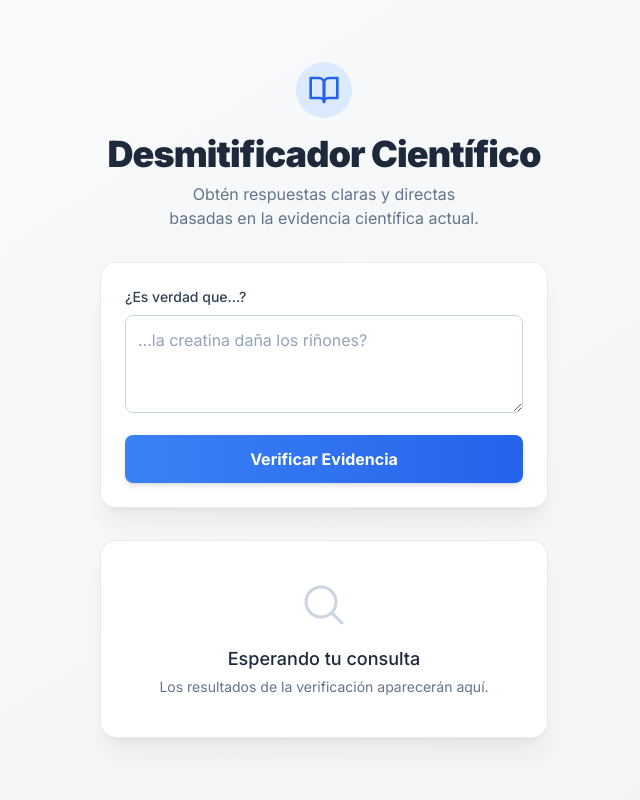
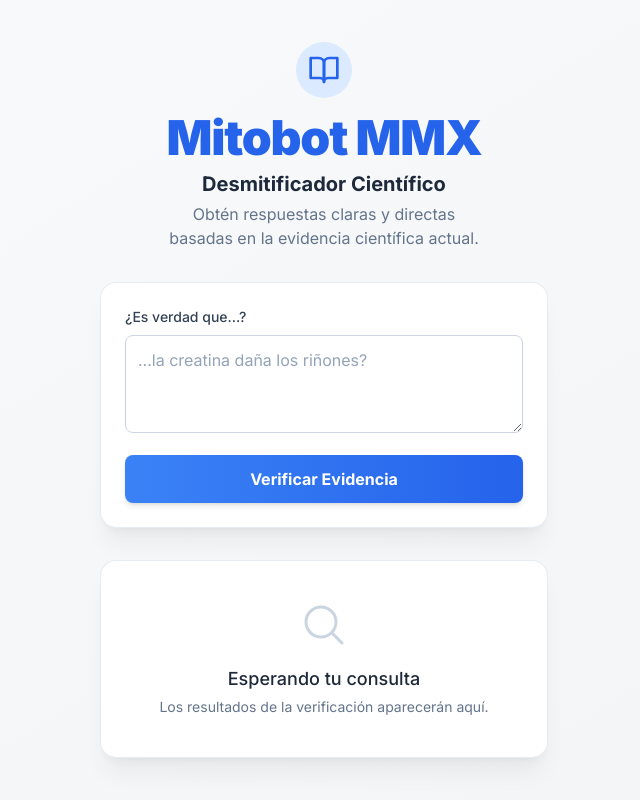
Before and after one commit to metabolismix/metabolismix-desmitificador, a plain HTML site: page index.html in a window 1280 px wide. Shown: the whole page, without its empty margins (316-956 px from the left). Drawn offline with nearby package versions, Linux system fonts and the light colour scheme.

Commit message:
Update index.html

```diff
--- a/index.html
+++ b/index.html
@@ -31,8 +31,9 @@
              <div class="bg-blue-100 p-3 rounded-full mb-4">
                  <svg xmlns="http://www.w3.org/2000/svg" width="32" height="32" viewBox="0 0 24 24" fill="none" stroke="currentColor" stroke-width="2" stroke-linecap="round" stroke-linejoin="round" class="text-blue-600"><path d="M2 3h6a4 4 0 0 1 4 4v14a3 3 0 0 0-3-3H2z"></path><path d="M22 3h-6a4 4 0 0 0-4 4v14a3 3 0 0 1 3-3h7z"></path></svg>
              </div>
-            <h1 class="text-3xl md:text-4xl font-extrabold text-slate-800 tracking-tight">Desmitificador Científico</h1>
-            <p class="text-slate-500 mt-2 max-w-xs">Obtén respuestas claras y directas basadas en la evidencia científica actual.</p>
+            <h1 class="text-4xl md:text-5xl font-extrabold text-blue-600 tracking-tight">Mitobot MMX</h1>
+            <h2 class="text-xl font-bold text-slate-800 mt-2">Desmitificador Científico</h2>
+            <p class="text-slate-500 mt-1 max-w-xs">Obtén respuestas claras y directas basadas en la evidencia científica actual.</p>
         </header>
 
         <form id="myth-form" class="form-container bg-white p-6 rounded-2xl mb-8 border border-slate-200/80">
```
Lines whose indentation alone changed are shown as unchanged.
